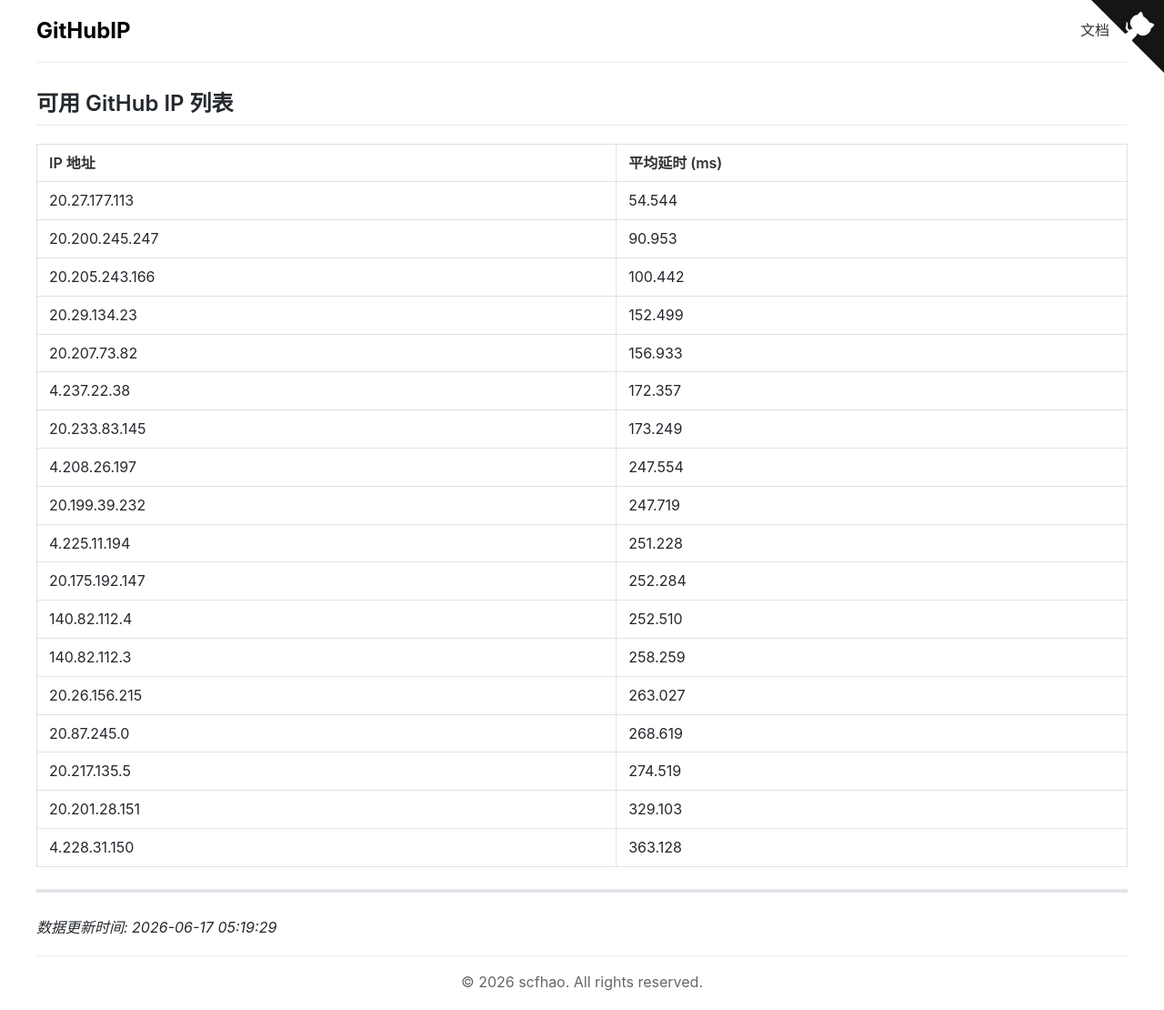
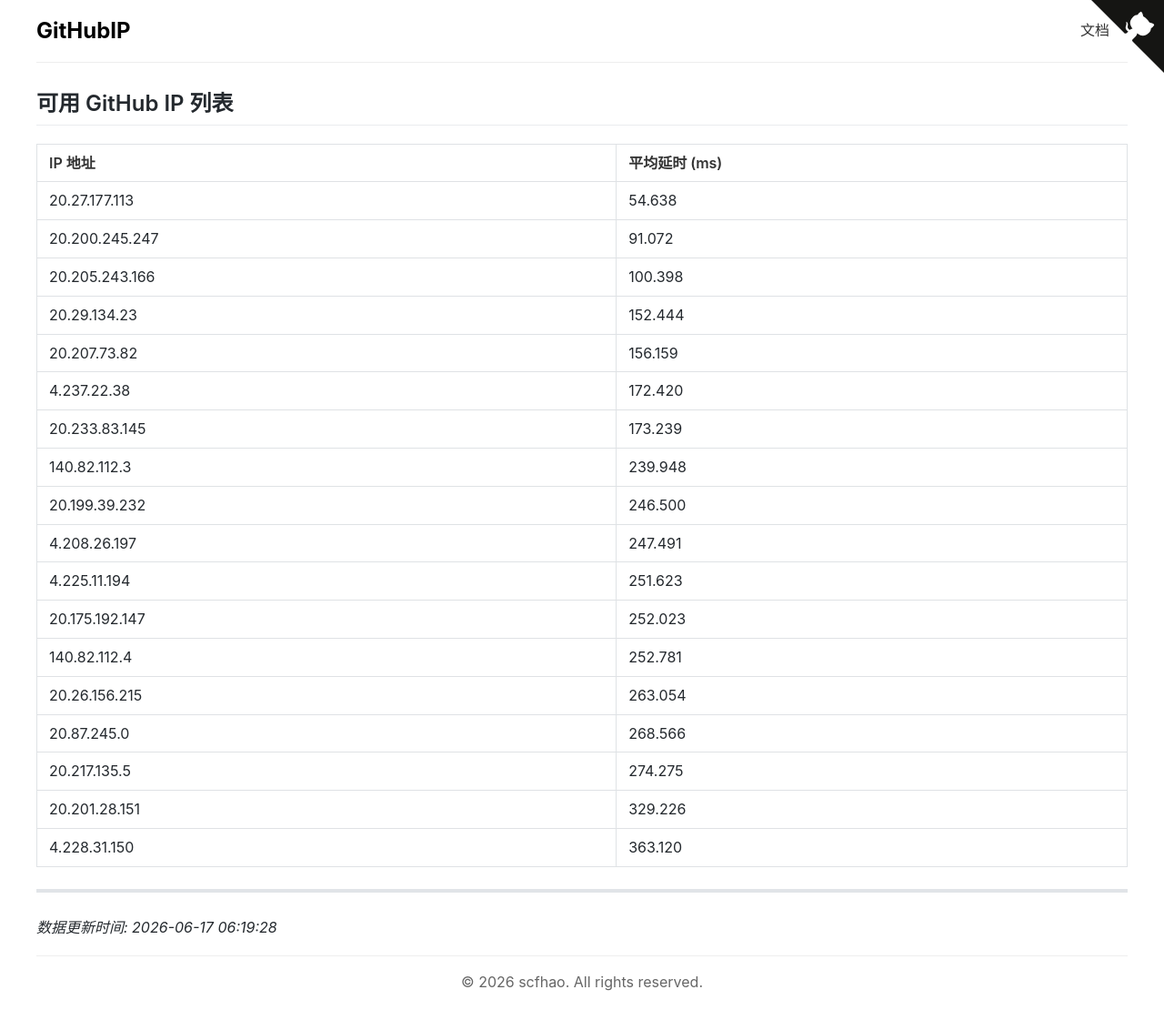
Before and after one commit to scfhao/GitHubIP, a Jekyll site: the page built from index.md, in a window 1280 px wide. Shown: the whole page at 91% size. Built offline with Jekyll 4.4.1, drawn with Linux system fonts in a browser that asks for light colours.

Commit message:
自动脚本执行 - 2026-06-17 06:19:29

```diff
--- a/index.md
+++ b/index.md
@@ -1,32 +1,32 @@
 ---
 layout: home
 title: GitHub IP 列表
-date: 2026-06-17 05:19:29
+date: 2026-06-17 06:19:28
 ---
 
 ## 可用 GitHub IP 列表
 
 | IP 地址 | 平均延时 (ms) |
 |---------|--------------|
-| 20.27.177.113 | 54.544 |
-| 20.200.245.247 | 90.953 |
-| 20.205.243.166 | 100.442 |
-| 20.29.134.23 | 152.499 |
-| 20.207.73.82 | 156.933 |
-| 4.237.22.38 | 172.357 |
-| 20.233.83.145 | 173.249 |
-| 4.208.26.197 | 247.554 |
-| 20.199.39.232 | 247.719 |
-| 4.225.11.194 | 251.228 |
-| 20.175.192.147 | 252.284 |
-| 140.82.112.4 | 252.510 |
-| 140.82.112.3 | 258.259 |
-| 20.26.156.215 | 263.027 |
-| 20.87.245.0 | 268.619 |
-| 20.217.135.5 | 274.519 |
-| 20.201.28.151 | 329.103 |
-| 4.228.31.150 | 363.128 |
+| 20.27.177.113 | 54.638 |
+| 20.200.245.247 | 91.072 |
+| 20.205.243.166 | 100.398 |
+| 20.29.134.23 | 152.444 |
+| 20.207.73.82 | 156.159 |
+| 4.237.22.38 | 172.420 |
+| 20.233.83.145 | 173.239 |
+| 140.82.112.3 | 239.948 |
+| 20.199.39.232 | 246.500 |
+| 4.208.26.197 | 247.491 |
+| 4.225.11.194 | 251.623 |
+| 20.175.192.147 | 252.023 |
+| 140.82.112.4 | 252.781 |
+| 20.26.156.215 | 263.054 |
+| 20.87.245.0 | 268.566 |
+| 20.217.135.5 | 274.275 |
+| 20.201.28.151 | 329.226 |
+| 4.228.31.150 | 363.120 |
 
 ---
 
-*数据更新时间: 2026-06-17 05:19:29*
+*数据更新时间: 2026-06-17 06:19:28*
```
